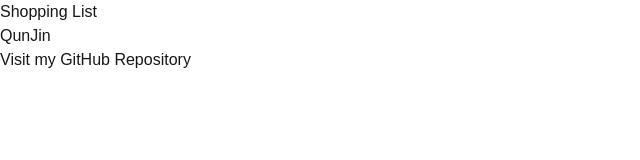
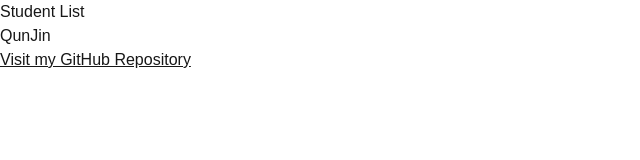
Before and after one commit to QunJin/cprg306-assignments, a Next.js app: page /week-2 in a window 1280 px wide. Shown: the top 160 px of the page, without its empty margins (0-640 px from the left). Built offline with nearby package versions, Linux system fonts and the light colour scheme.

Commit message:
modify and change link style

```diff
--- a/app/week-2/page.js
+++ b/app/week-2/page.js
@@ -3,7 +3,7 @@ import StudentInfo from "./student-info";
 export default function MyWeek2Page() {
   return (
     <main>
-      <h1>Shopping List</h1>
+      <h1>Student List</h1>
 
       <StudentInfo/>
 
--- a/app/week-2/student-info.js
+++ b/app/week-2/student-info.js
@@ -6,7 +6,7 @@ export default function studentInfo() {
     <div>
       <h1>QunJin</h1>
       <p>
-        <Link href="https://github.com/QunJin/cprg306-assignments" target="_blank">
+        <Link className="underline hover:text-blue-500" href="https://github.com/QunJin/cprg306-assignments" target="_blank">
           Visit my GitHub Repository
         </Link>
       </p>
```
